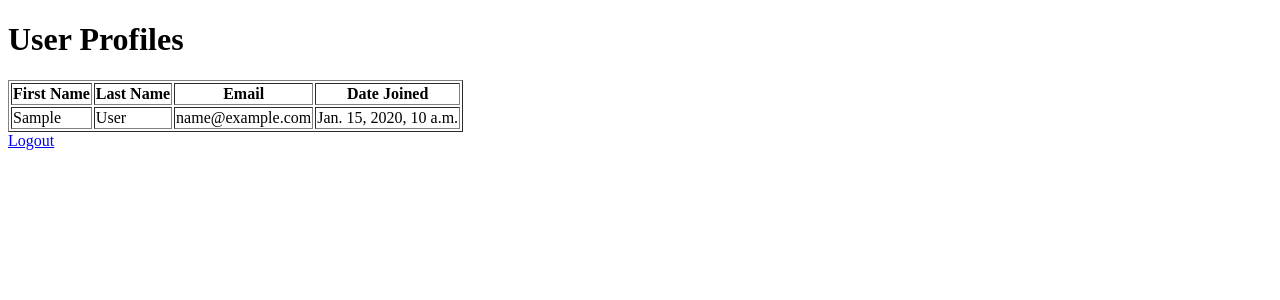
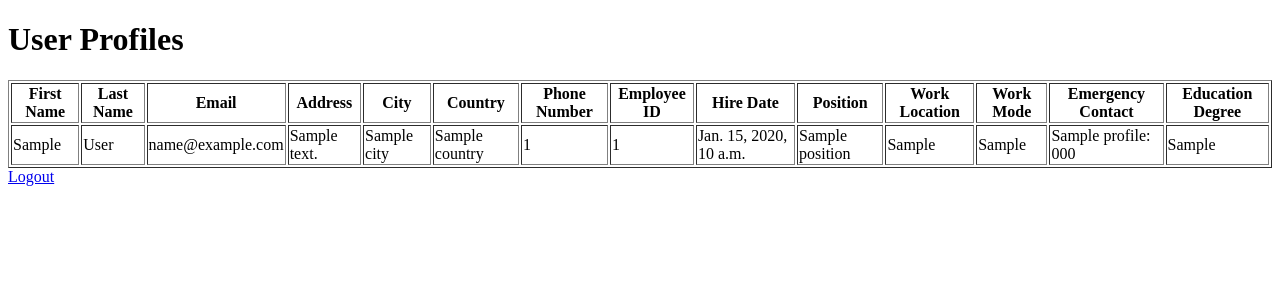
Before and after one commit to waseem-balti/CRM-FrontEnd, a Django app: template CRM-FrontEnd/frontend_site/frontend_app/templates/dashboard.html in a window 1280 px wide. Shown: the top 300 px of the page. Run offline with Django 5.2, Linux system fonts and the light colour scheme; the template is opened without the code that fills it: most values are stand-ins (such as "Sample title", 1, 10 or a date in 2020).

Commit message:
Profile GET

```diff
--- a/CRM-FrontEnd/frontend_site/frontend_app/templates/dashboard.html
+++ b/CRM-FrontEnd/frontend_site/frontend_app/templates/dashboard.html
@@ -12,14 +12,34 @@
                 <th>First Name</th>
                 <th>Last Name</th>
                 <th>Email</th>
-                <th>Date Joined</th>
+                <th>Address</th>
+                <th>City</th>
+                <th>Country</th>
+                <th>Phone Number</th>
+                <th>Employee ID</th>
+                <th>Hire Date</th>
+                <th>Position</th>
+                <th>Work Location</th>
+                <th>Work Mode</th>
+                <th>Emergency Contact</th>
+                <th>Education Degree</th>
             </tr>
             {% for profile in user_profiles %}
             <tr>
-                <td>{{ profile.first_name }}</td>
+                <td>{{ profile.first_name  }}</td>
                 <td>{{ profile.last_name }}</td>
                 <td>{{ profile.email }}</td>
-                <td>{{ profile.date_joined }}</td>
+                <td>{{ profile.address }}</td>
+                <td>{{ profile.city }}</td>
+                <td>{{ profile.country }}</td>
+                <td>{{ profile.phone_number }}</td>
+                <td>{{ profile.employee_id }}</td>
+                <td>{{ profile.hire_date }}</td>
+                <td>{{ profile.position }}</td>
+                <td>{{ profile.work_location }}</td>
+                <td>{{ profile.work_mode }}</td>
+                <td>{{ profile.emergency_contact_name }}: {{ profile.emergency_contact_phone }}</td>
+                <td>{{ profile.education_degree }}</td>
             </tr>
             {% endfor %}
         </table>
```
Also changed, not shown: CRM-FrontEnd/frontend_site/frontend_app/views.py (+14 -1 lines), CRM-FrontEnd/frontend_site/db.sqlite3.
